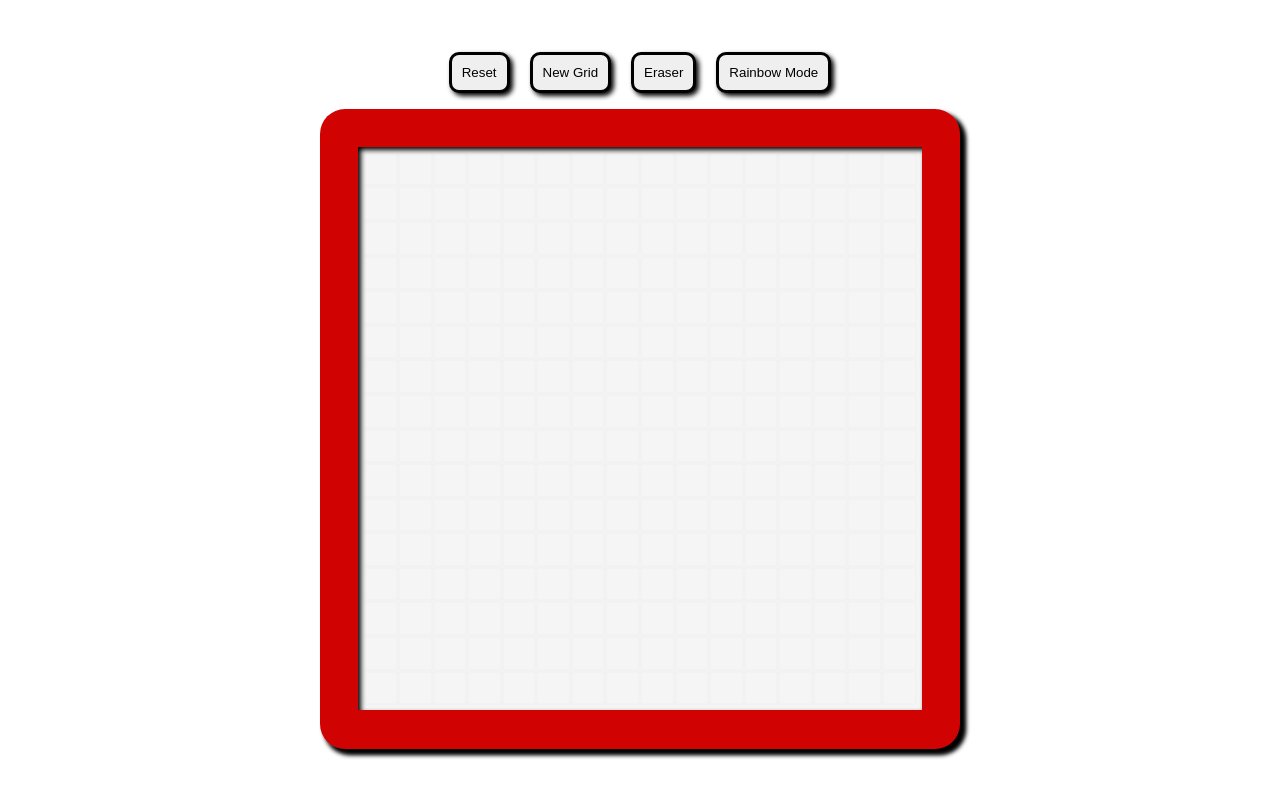
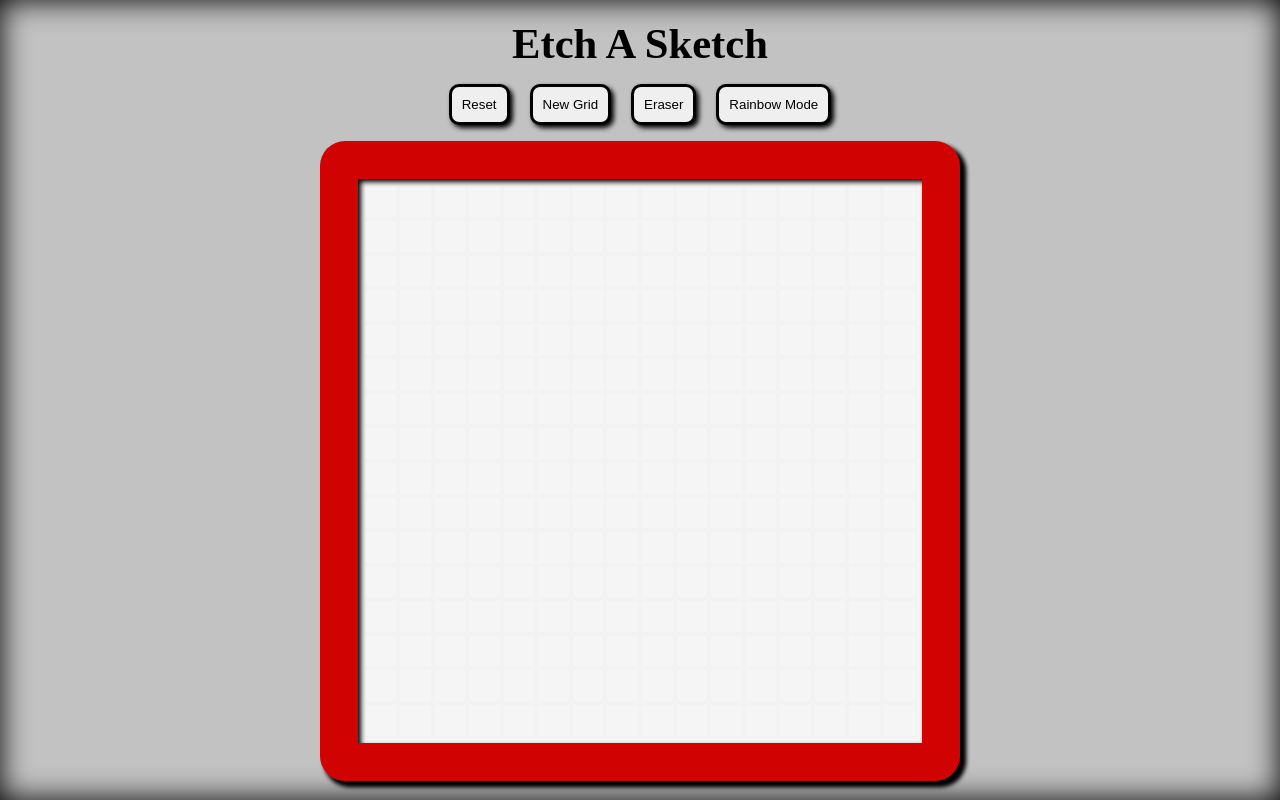
Before and after one commit to kralltaylor/odin-etch-a-sketch, a plain HTML site: page index.html in a window 1280 px wide. Drawn offline with Linux system fonts and the light colour scheme.

Commit message:
Add a header

```diff
--- a/index.html
+++ b/index.html
@@ -8,6 +8,7 @@
     <script src="etch-a-sketch.js" defer></script>
 </head>
 <body>
+    <h1>Etch A Sketch</h1>
     <div id="button-container">
         <button id="reset">Reset</button>
         <button id="grid-size">New Grid</button>
--- a/styles.css
+++ b/styles.css
@@ -11,6 +11,9 @@ body {
     height: 100vh;
     padding: 10vh 5vw;
     gap: 2vh;
+    background-color: rgb(194, 194, 194);
+    box-shadow: inset 0px 0px 30px rgb(0, 0, 0);
+
 }
 
 #container {
@@ -92,3 +95,8 @@ button:active {
     height: 0;
     flex-basis: 100%;
 }
+
+h1 {
+    text-align: center;
+    font-size: 32pt;
+}
```
